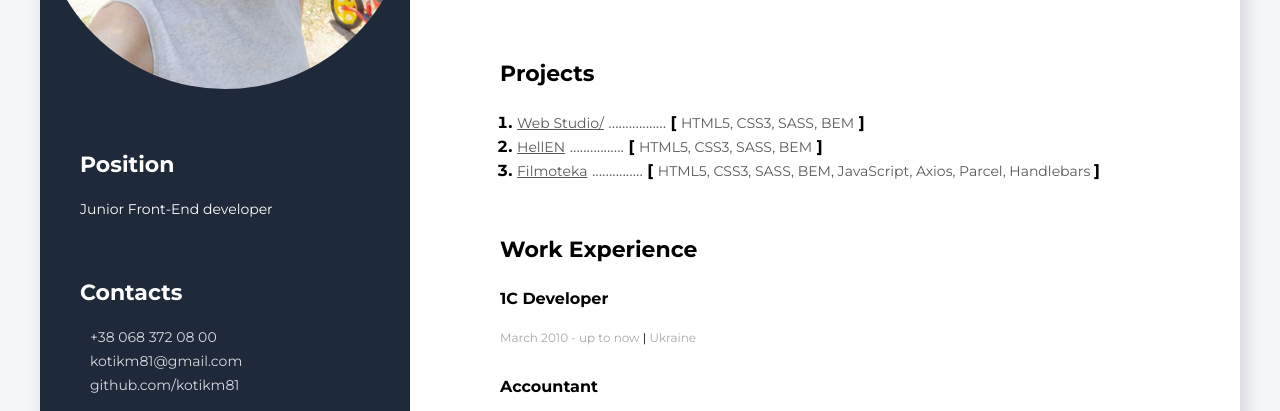
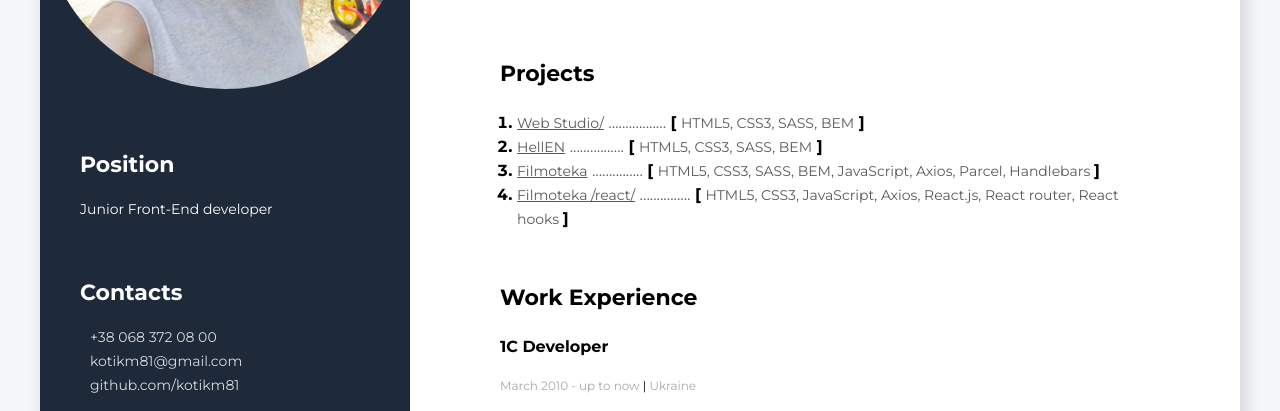
Before and after one commit to katymykhailova/resume, a plain HTML site: page index.html in a window 1280 px wide. Shown: the part 361-772 px from the top of the page. Drawn offline with Linux system fonts and the light colour scheme; files whose address does not match are found by name.

```diff
--- a/index.html
+++ b/index.html
@@ -178,6 +178,23 @@
                 <b>]</b></span
               >
             </li>
+            <li class="projects-item">
+              <a
+                target="blanc"
+                class="projects-linc"
+                href="https://ktm-goit-react-hw-05-movies.netlify.app/"
+                >Filmoteka /react/</a
+              >
+              <span class="dots">...............</span>
+              <span
+                ><b>[</b>
+                <span class="tech-name"
+                  >HTML5, CSS3, JavaScript, Axios, React.js, React router, React
+                  hooks
+                </span>
+                <b>]</b></span
+              >
+            </li>
           </ol>
         </div>
         <!--Work container-->
```
Also changed, not shown: 1 other file.
